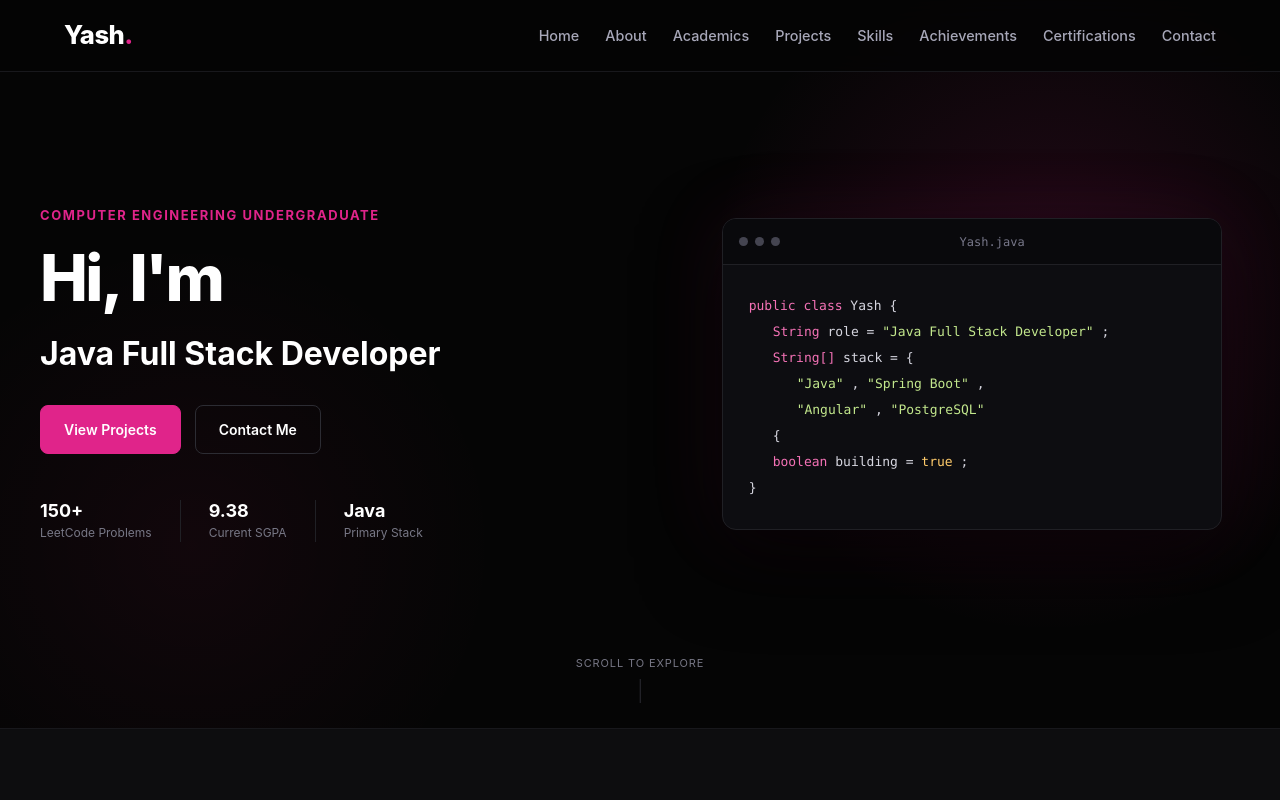
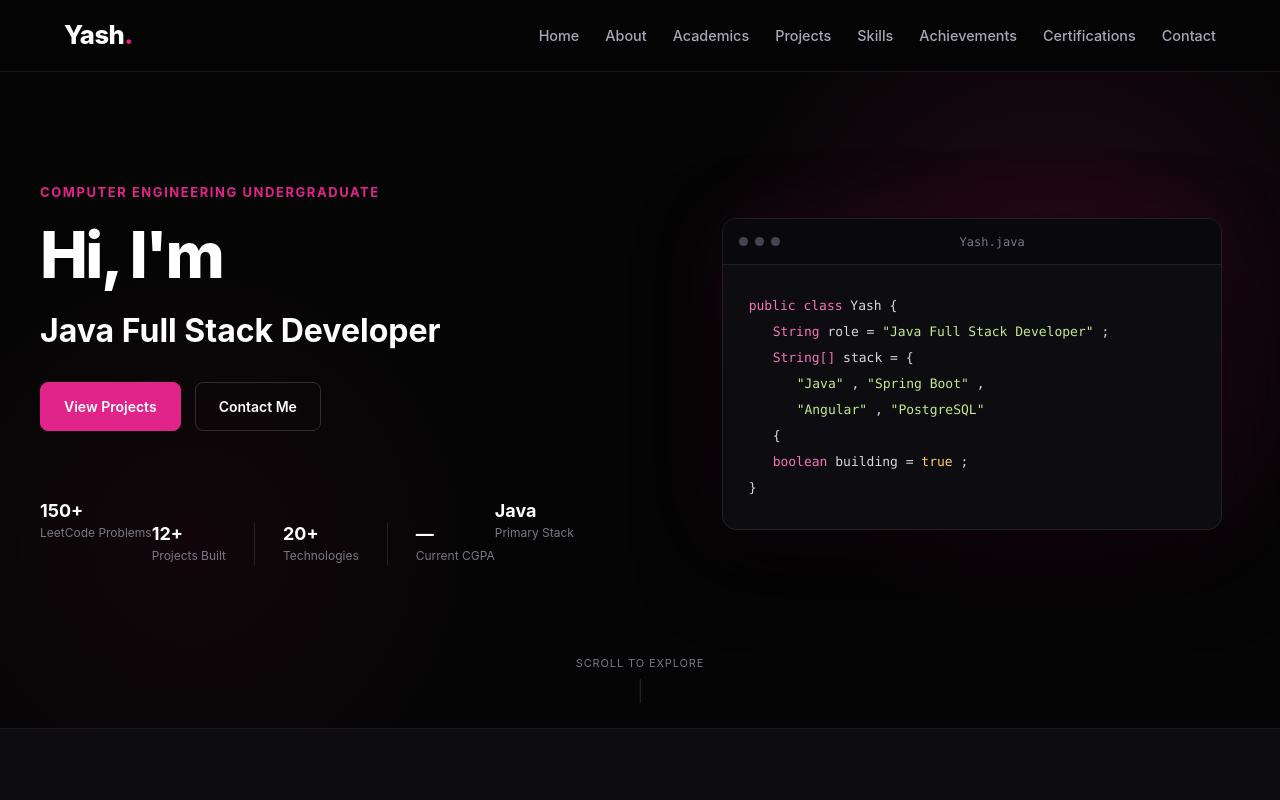
Before and after one commit to yash29122006/Portfolio, an Angular app in the folder portfolio-frontend/: page / in a window 1280 px wide. Shown: the top 800 px of the page. Built offline with nearby package versions, Linux system fonts and the light colour scheme; no server answers.

Commit message:
Update hero section stats

```diff
--- a/portfolio-frontend/src/app/pages/home/hero/hero.html
+++ b/portfolio-frontend/src/app/pages/home/hero/hero.html
@@ -52,15 +52,45 @@
           </div>
 
 
+          <div class="hero-stats">
+
   <div class="hero-stat">
 
     <strong>
-              9.38
+      12+
     </strong>
 
     <span>
-              Current SGPA
+      Projects Built
     </span>
+
+  </div>
+
+
+  <div class="hero-stat">
+
+    <strong>
+      20+
+    </strong>
+
+    <span>
+      Technologies
+    </span>
+
+  </div>
+
+
+  <div class="hero-stat">
+
+    <strong>
+      {{ currentCgpa }}
+    </strong>
+
+    <span>
+      Current CGPA
+    </span>
+
+  </div>
 
 </div>
 
--- a/portfolio-frontend/src/app/pages/home/hero/hero.ts
+++ b/portfolio-frontend/src/app/pages/home/hero/hero.ts
@@ -6,6 +6,7 @@ import {
 
 import { Api } from '../../../core/services/api';
 import { Portfolio } from '../../../models/portfolio.model';
+import { AcademicDetail } from '../../../models/academic.model';
 
 @Component({
   selector: 'app-hero',
@@ -20,19 +21,32 @@ export class Hero {
 
   portfolio: Portfolio | null = null;
 
+  currentCgpa: string = '—';
+
+
   constructor() {
+
     this.loadPortfolio();
+
+    this.loadCurrentCgpa();
+
   }
+
+
+  /* =========================================================
+     LOAD PORTFOLIO
+     ========================================================= */
 
   loadPortfolio(): void {
 
     this.api.getPortfolio().subscribe({
 
-      next: (data) => {
+      next: (data: Portfolio) => {
 
         this.portfolio = data;
 
         this.cdr.markForCheck();
+
       },
 
       error: (error) => {
@@ -43,10 +57,83 @@ export class Hero {
         );
 
         this.cdr.markForCheck();
+
       }
 
     });
+
   }
+
+
+  /* =========================================================
+     LOAD CURRENT CGPA
+     ========================================================= */
+
+  loadCurrentCgpa(): void {
+
+    this.api.getAcademics().subscribe({
+
+      next: (data: AcademicDetail[]) => {
+
+        /*
+         * Find the current Computer Engineering
+         * academic record.
+         *
+         * This looks for an academic record containing
+         * Computer Engineering or TCET.
+         */
+
+        const currentAcademic = data.find(
+          (academic) => {
+
+            const institution =
+              academic.institutionName?.toLowerCase() ?? '';
+
+            const degree =
+              academic.degree?.toLowerCase() ?? '';
+
+            return (
+              institution.includes('thakur') ||
+              institution.includes('tcet') ||
+              degree.includes('computer engineering')
+            );
+
+          }
+        );
+
+
+        if (currentAcademic?.grade) {
+
+          this.currentCgpa = currentAcademic.grade;
+
+        }
+
+
+        this.cdr.markForCheck();
+
+      },
+
+      error: (error) => {
+
+        console.error(
+          'Failed to load current CGPA:',
+          error
+        );
+
+        this.currentCgpa = '—';
+
+        this.cdr.markForCheck();
+
+      }
+
+    });
+
+  }
+
+
+  /* =========================================================
+     SCROLL TO PROJECTS
+     ========================================================= */
 
   scrollToProjects(): void {
 
@@ -55,7 +142,13 @@ export class Hero {
       ?.scrollIntoView({
         behavior: 'smooth'
       });
+
   }
+
+
+  /* =========================================================
+     SCROLL TO CONTACT
+     ========================================================= */
 
   scrollToContact(): void {
 
@@ -64,5 +157,7 @@ export class Hero {
       ?.scrollIntoView({
         behavior: 'smooth'
       });
+
   }
+
 }
```
Lines whose indentation alone changed are shown as unchanged.
